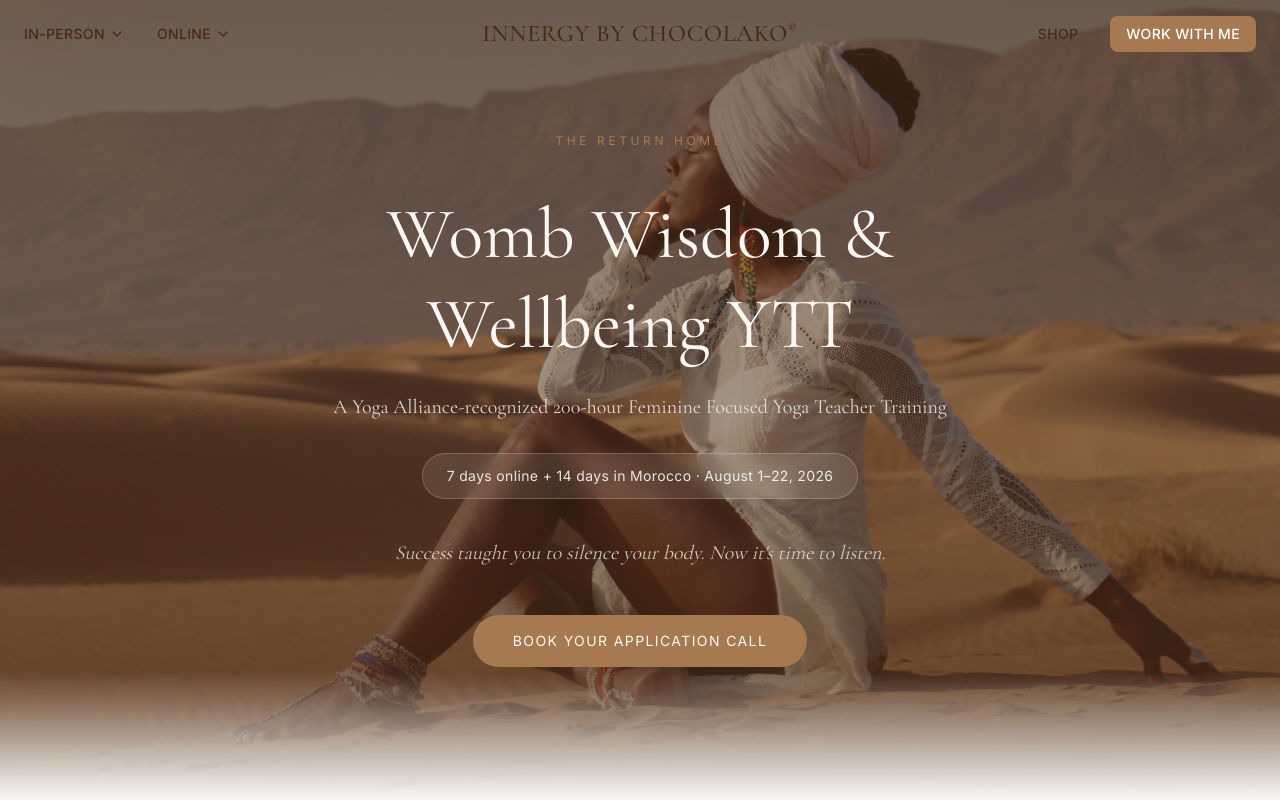
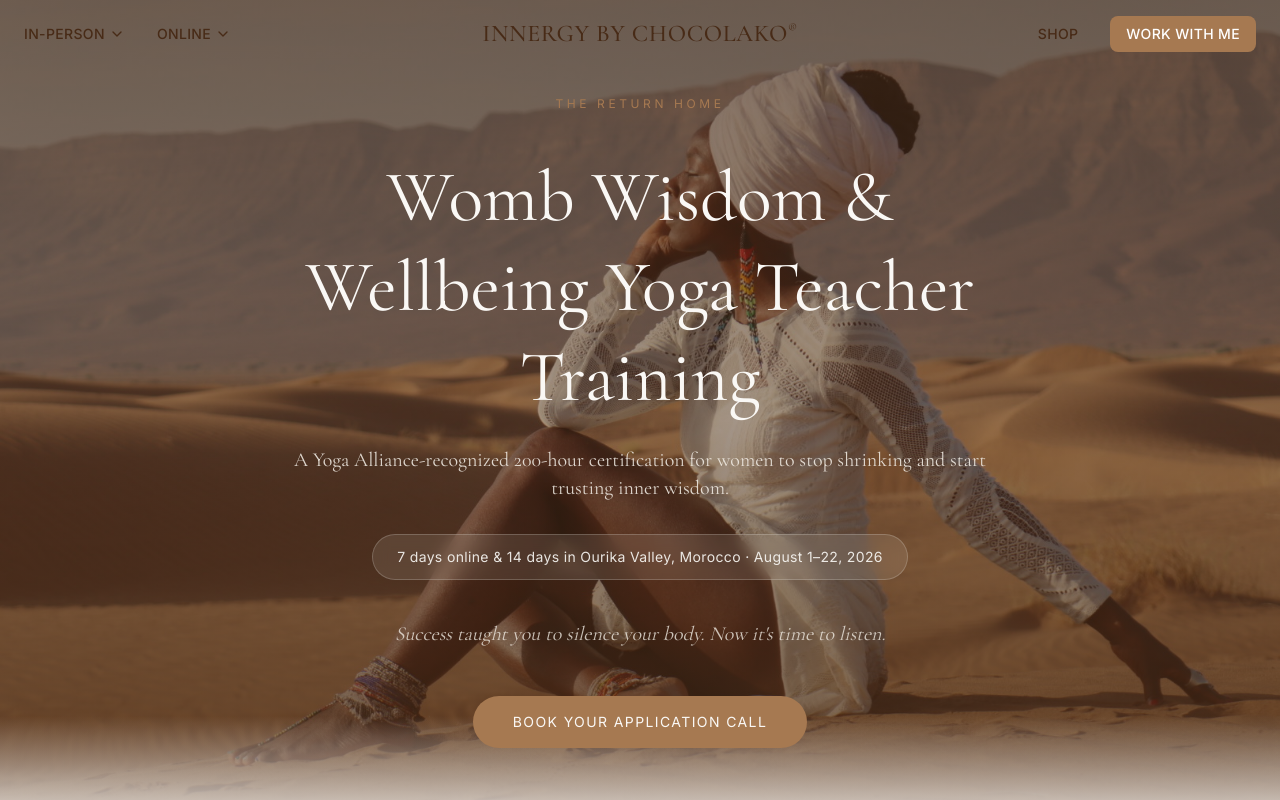
Before and after one commit to b17z/chocolako-site, a Next.js app: page /womb-wisdom-yoga-training in a window 1280 px wide. Shown: the top 800 px of the page. Built offline with nearby package versions, Linux system fonts and the light colour scheme.

Commit message:
(feat): update hero copy to match PDF direction
Replace abbreviated YTT with full name, add new subtitle and detailed date pill, change CTA anchor to #application.

```diff
--- a/components/ytt/YTTHero.tsx
+++ b/components/ytt/YTTHero.tsx
@@ -7,7 +7,6 @@ import { staggerContainer, staggerItem } from "@/lib/animations"
 export function YTTHero() {
   return (
     <section className="relative min-h-screen flex items-center justify-center overflow-hidden">
-      {/* Background photo */}
       <div className="absolute inset-0">
         <Image
           src="/images/ytt/morocco-hero.jpg"
@@ -18,10 +17,8 @@ export function YTTHero() {
         />
       </div>
 
-      {/* Warm overlay gradient */}
       <div className="absolute inset-0 bg-gradient-to-b from-cacao/70 via-cacao/50 to-cacao/80" />
 
-      {/* Content */}
       <motion.div
         className="relative z-10 px-6 py-24 max-w-3xl mx-auto text-center"
         variants={staggerContainer}
@@ -39,15 +36,15 @@ export function YTTHero() {
           variants={staggerItem}
           className="font-serif text-4xl md:text-6xl lg:text-7xl text-bone leading-tight mb-6"
         >
-          Womb Wisdom &amp; Wellbeing YTT
+          Womb Wisdom & Wellbeing Yoga Teacher Training
         </motion.h1>
 
         <motion.p
           variants={staggerItem}
           className="font-serif text-lg md:text-xl text-sand/90 mb-8"
         >
-          A Yoga Alliance-recognized 200-hour Feminine Focused Yoga Teacher
-          Training
+          A Yoga Alliance-recognized 200-hour certification for women to stop
+          shrinking and start trusting inner wisdom.
         </motion.p>
 
         <motion.div
@@ -55,7 +52,8 @@ export function YTTHero() {
           className="inline-block rounded-full bg-bone/10 backdrop-blur-sm border border-bone/20 px-6 py-3 mb-10"
         >
           <p className="text-sm text-bone/90 font-sans tracking-wide">
-            7 days online + 14 days in Morocco &middot; August 1&ndash;22, 2026
+            7 days online & 14 days in Ourika Valley, Morocco &middot; August
+            1&ndash;22, 2026
           </p>
         </motion.div>
 
@@ -63,19 +61,18 @@ export function YTTHero() {
           variants={staggerItem}
           className="font-serif italic text-lg md:text-xl text-sand/80 mb-12 max-w-xl mx-auto"
         >
-          Success taught you to silence your body. Now it&apos;s time to listen.
+          Success taught you to silence your body. Now it's time to listen.
         </motion.p>
 
         <motion.a
           variants={staggerItem}
-          href="#registration"
+          href="#application"
           className="inline-block bg-gold text-bone font-sans text-sm uppercase tracking-widest px-10 py-4 rounded-full hover:bg-gold/90 transition-colors duration-300"
         >
           Book Your Application Call
         </motion.a>
       </motion.div>
 
-      {/* Bottom gradient fade to bone */}
       <div className="absolute bottom-0 left-0 right-0 h-32 bg-gradient-to-t from-bone to-transparent pointer-events-none" />
     </section>
   )
```
